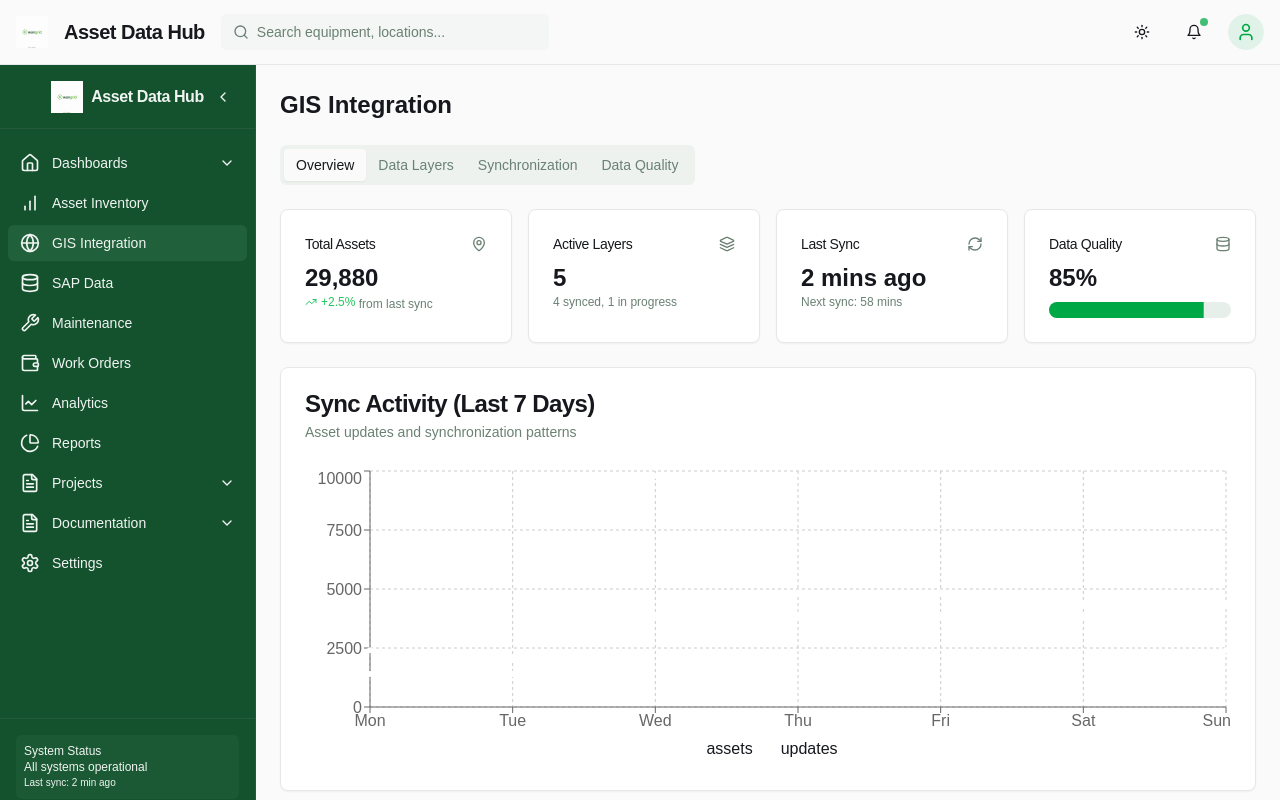
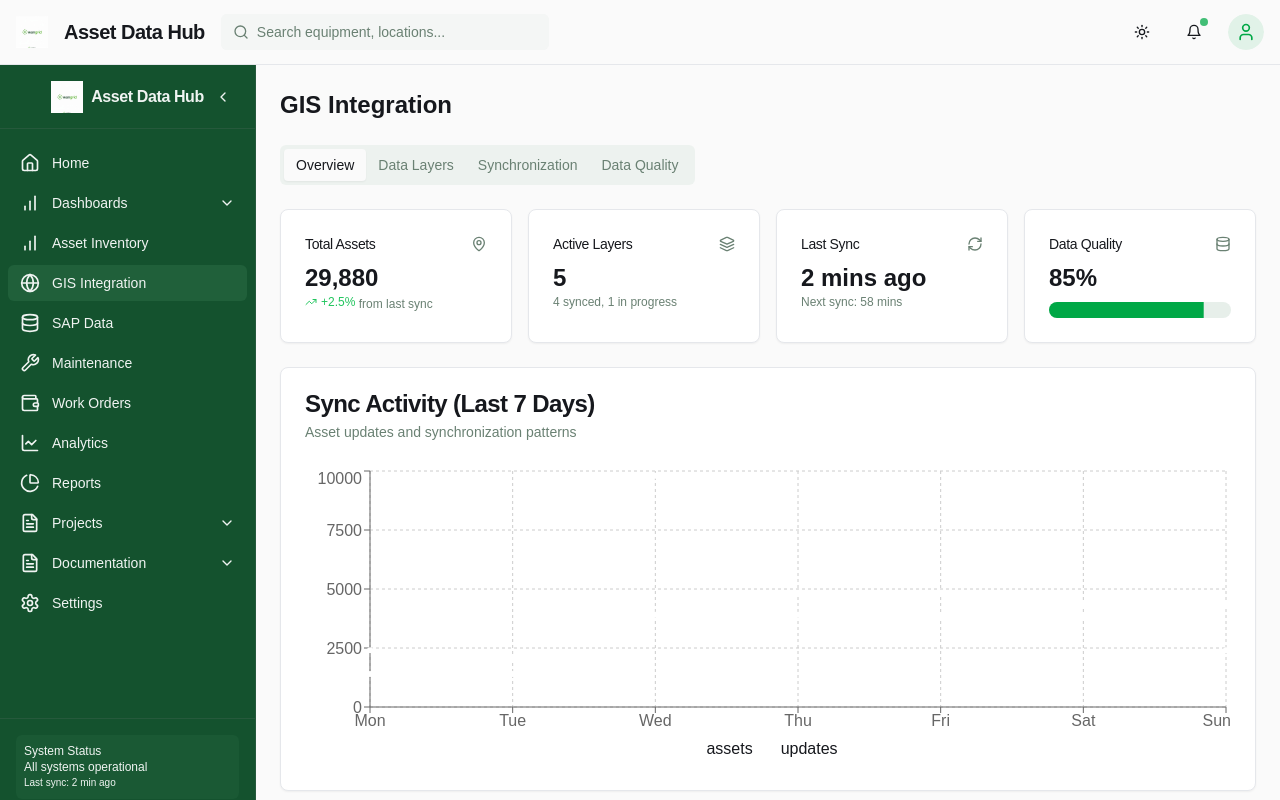
Before and after one commit to rcmarques357/portal-2025, a React (Vite) app: page /gis in a window 1280 px wide. Built offline with nearby package versions, Linux system fonts and the light colour scheme.

Commit message:
Add page to side menu

```diff
--- a/src/components/layout/Sidebar.tsx
+++ b/src/components/layout/Sidebar.tsx
@@ -39,8 +39,13 @@ export function Sidebar({ isCollapsed, onToggle, className }: SidebarProps) {
 
   const navItems = [
     {
+      title: 'Home',
+      icon: Home,
+      href: '/',
+    },
+    {
       title: 'Dashboards',
-      icon: Home,
+      icon: BarChart,
       href: '/dashboards',
       subItems: [
         {
```
